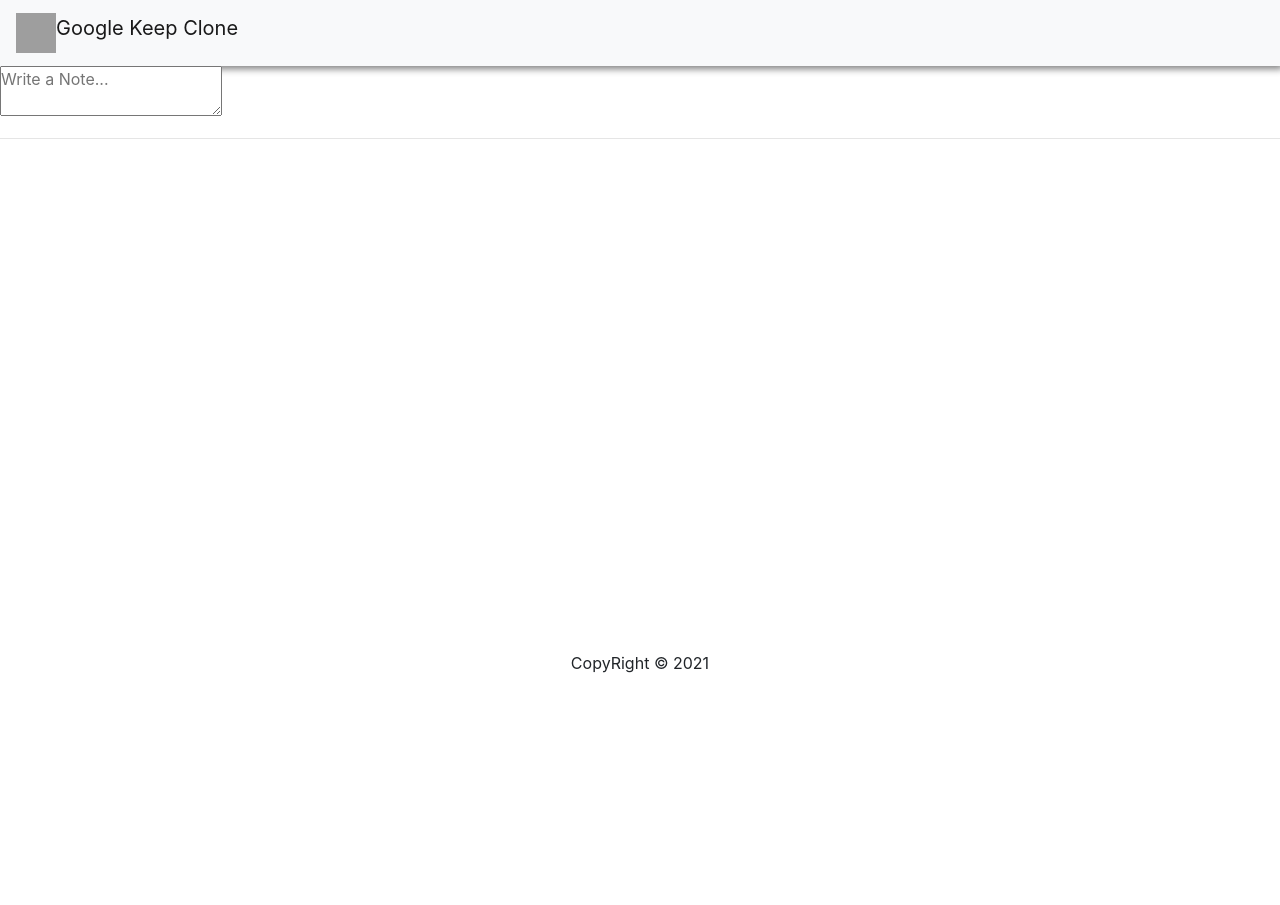
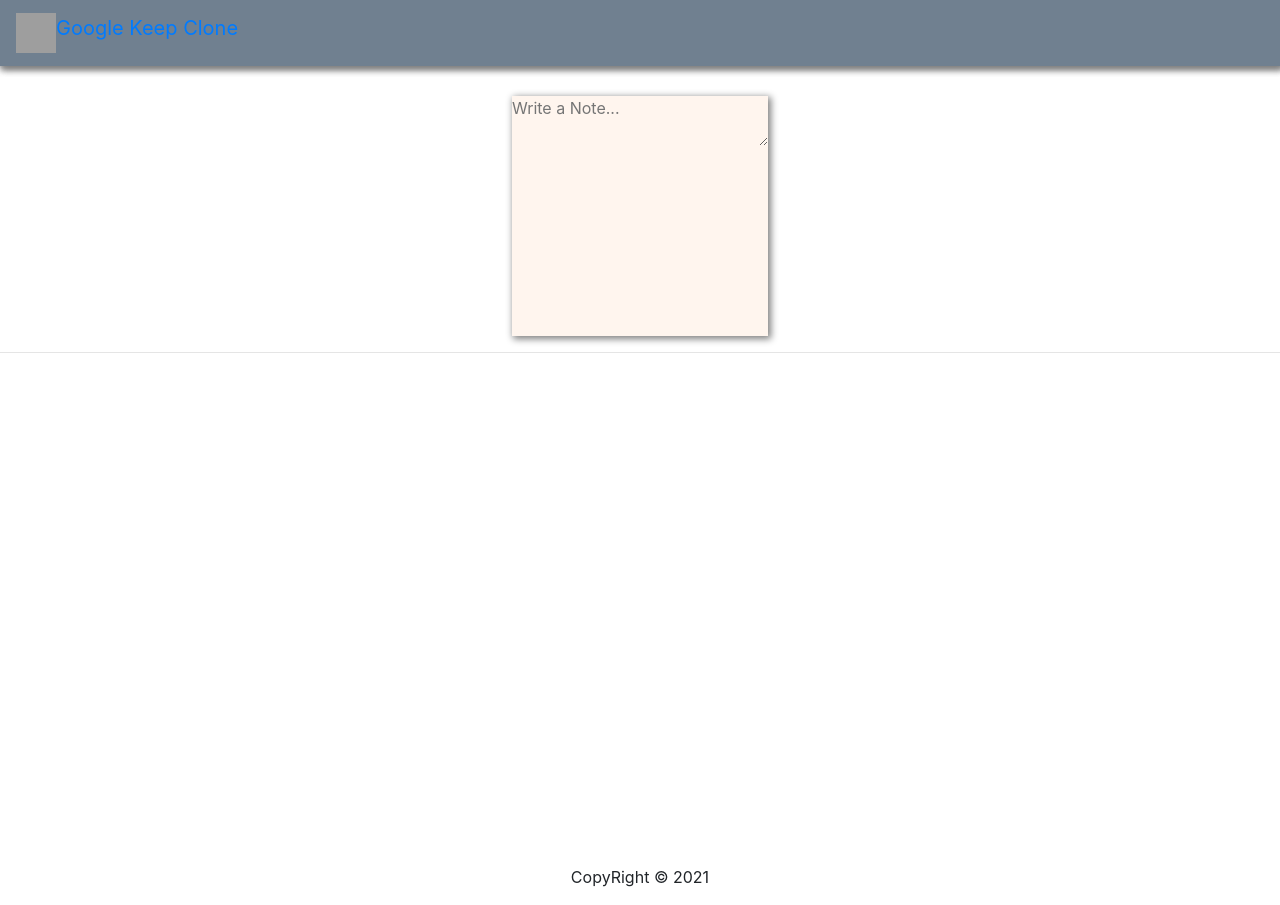
Before and after one commit to Yasirkhana/google-keep-clone, a React (Create React App) app: page / in a window 1280 px wide. Before the commit the page ends 800 px from the top, so only its background shows below. Built offline with nearby package versions, Linux system fonts and the light colour scheme; grey boxes are pictures that could not be loaded.

Commit message:
JavaScipt Completed

```diff
--- a/src/App.css
+++ b/src/App.css
@@ -5,11 +5,50 @@
 
 .Header{
   box-shadow: 2px 2px 7px 1px gray;
+  background-color: slategray;
+  margin-bottom: 30px;
+}
+.CreateNote{
 
+  height: 30vh;
+  display: flex;
+  box-shadow: 2px 2px 7px 1px gray;
+  width: 20%;
+  justify-content: center;
+  flex-wrap: wrap;
+  background-color: seashell;
+  margin: auto;
+}
+.CreateNote input{
+  font-family: -apple-system, BlinkMacSystemFont, 'Segoe UI', Roboto, Oxygen, Ubuntu, Cantarell, 'Open Sans', 'Helvetica Neue', sans-serif;
+  width: 100%;
+  height: 30px;
+  border: none;
+  background-color: transparent;
+}
+
+.CreateNote textarea{
+  background-color: transparent;
+  width: 100%;
+  height: 50px;
+  border: none;
+}
+.CreateNote button{
+  background-color: rgb(103, 172, 1);
+  border: none;
+  box-shadow: 2px 2px 7px 1px gray;
+  border-radius: 40px;
+  font-size: 1rem;
+  height: 40px;
+  width: 40px;
+  margin-left: auto;
+  margin-top: 20px;
 }
 .Footer{
+
   margin-top: 40%;
   text-align: center;
+
 }
 .deleteBtn{
   display: none;
--- a/src/App.js
+++ b/src/App.js
@@ -21,19 +21,17 @@ const App = () => {
 
   }
   const deleteItem = (id) =>{
-
-    setaddItem((oldData) => {
+    setaddItem((oldData) =>
       oldData.filter((currData,indx)=>{
         return indx !== id;
-
       })
-    }
     )
     alert ('NOTE DELETED!')
   }
   return (
     <>
         <Header/>
+
         <CreateNote passnote= {addNote}/>
 
            { addItem.map((val, index) => {
--- a/src/Header.jsx
+++ b/src/Header.jsx
@@ -8,7 +8,7 @@ const Header = () =>{
     <>
         <div className = 'Header'>
         {/* <!-- Image and text --> */}
-            <nav class="navbar navbar-light bg-light ">
+            <nav class="navbar Header">
               <a class="navbar-brand" href="#">
                 <img src="https://img.icons8.com/ios/452/google-keep.png"
                  width="40" height="40" class="d-inline-block align-top" alt=""/>
--- a/src/Note.jsx
+++ b/src/Note.jsx
@@ -12,7 +12,7 @@ const Note = (props) => {
     <>
         <h1>{props.title} </h1> <br/>
         <p> {props.content}</p>
-        <button ClassName = 'deleteBtn' onClick = {deleteItem}>
+        <button  onClick = {deleteItem}>
             <BackspaceTwoToneIcon/>
         </button>
      </>
```
Also changed, not shown: 1 other file (tests, documents, lock files or other folders).
